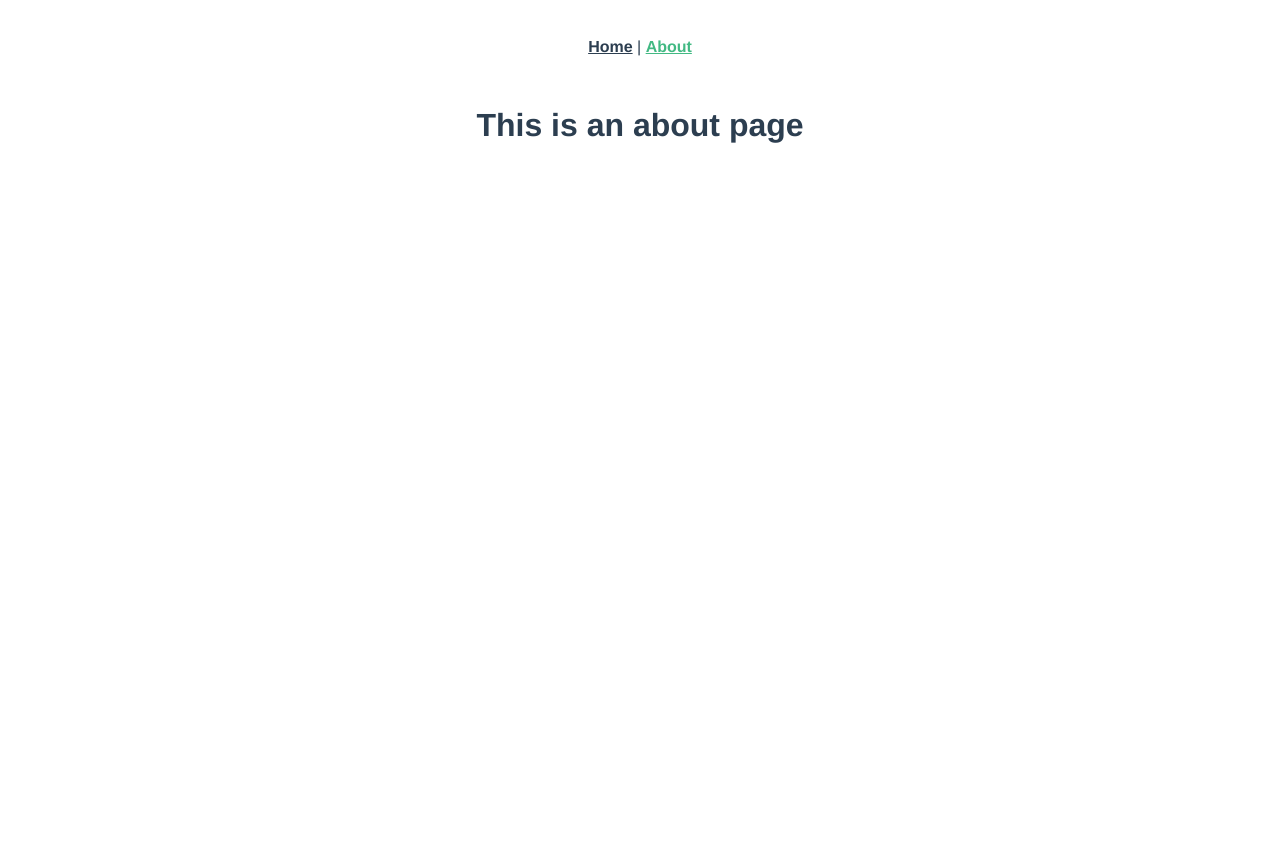
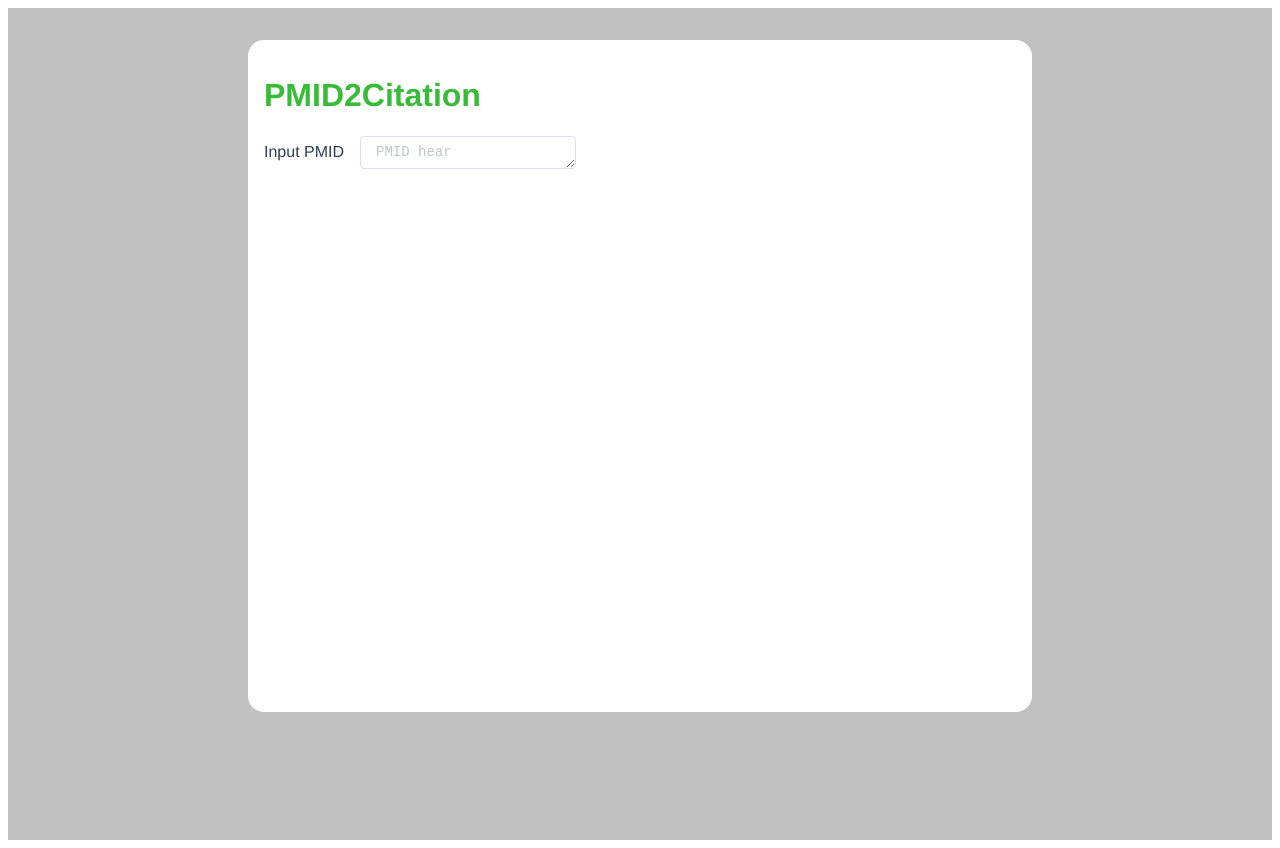
Before and after one commit to ncukondo/vue-pubmed-parser, a Vue app: page /about in a window 1280 px wide. Before the commit the page ends 800 px from the top, so only its background shows below. Built offline with nearby package versions, Linux system fonts and the light colour scheme.

Commit message:
initial commit

```diff
--- a/package.json
+++ b/package.json
@@ -9,6 +9,8 @@
     "test:unit": "vue-cli-service test:unit"
   },
   "dependencies": {
+    "@ncukondo/pubmed-parser": "^0.1.4",
+    "element-ui": "^2.4.5",
     "register-service-worker": "^1.5.2",
     "vue": "^2.5.22",
     "vue-class-component": "^6.0.0",
@@ -28,6 +30,10 @@
     "stylus-loader": "^3.0.2",
     "ts-jest": "^23.0.0",
     "typescript": "^3.0.0",
+    "vue-cli-plugin-element": "^1.0.1",
     "vue-template-compiler": "^2.5.21"
+  },
+  "resolutions": {
+    "terser": "3.14.1"
   }
 }
--- a/public/index.html
+++ b/public/index.html
@@ -1,17 +1,21 @@
 <!DOCTYPE html>
 <html lang="en">
+
 <head>
   <meta charset="utf-8">
   <meta http-equiv="X-UA-Compatible" content="IE=edge">
   <meta name="viewport" content="width=device-width,initial-scale=1.0">
   <link rel="icon" href="<%= BASE_URL %>favicon.ico">
-    <title>vue-pubmed-parser</title>
+  <title>PMID2Citation</title>
 </head>
+
 <body>
   <noscript>
-      <strong>We're sorry but vue-pubmed-parser doesn't work properly without JavaScript enabled. Please enable it to continue.</strong>
+    <strong>We're sorry but PMID2Citation doesn't work properly without JavaScript enabled. Please enable it to
+      continue.</strong>
   </noscript>
   <div id="app"></div>
   <!-- built files will be auto injected -->
 </body>
+
 </html>
--- a/src/App.vue
+++ b/src/App.vue
@@ -1,25 +1,51 @@
 <template>
   <div id="app">
-    <div id="nav">
-      <router-link to="/">Home</router-link> |
-      <router-link to="/about">About</router-link>
+    <div class="container">
+      <h1>PMID2Citation</h1>
+      <home/>
     </div>
-    <router-view/>
   </div>
 </template>
-<style lang="stylus">
-#app
-  font-family 'Avenir', Helvetica, Arial, sans-serif
-  -webkit-font-smoothing antialiased
-  -moz-osx-font-smoothing grayscale
-  text-align center
-  color #2c3e50
 
-#nav
-  padding 30px
-  a
-    font-weight bold
-    color #2c3e50
-    &.router-link-exact-active
-      color #42b983
+<script>
+import HelloWorld from "./components/HelloWorld.vue";
+import Home from "./views/Home";
+
+export default {
+  name: "app",
+  components: {
+    HelloWorld,
+    Home
+  }
+};
+</script>
+<style lang="stylus" scoped>
+#app {
+  font-family: 'Avenir', Helvetica, Arial, sans-serif;
+  -webkit-font-smoothing: antialiased;
+  -moz-osx-font-smoothing: grayscale;
+  color: #2c3e50;
+}
+
+@media (min-width: 60em) {
+  #app {
+    background-color: #c0c0c0;
+    padding-top: 2em;
+    margin: 0;
+    min-height: 100vh;
+  }
+
+  .container {
+    margin-left: 15em;
+    margin-right: 15em;
+    background-color: white;
+    padding: 1em;
+    min-height: 80vh;
+    border-radius: 1em;
+  }
+}
+
+h1 {
+  color: #37bc37;
+}
 </style>
--- a/src/main.ts
+++ b/src/main.ts
@@ -2,6 +2,7 @@ import Vue from 'vue';
 import App from './App.vue';
 import router from './router';
 import './registerServiceWorker';
+import './plugins/element.js'
 
 Vue.config.productionTip = false;
 
--- /dev/null
+++ b/src/plugins/element.js
@@ -0,0 +1,6 @@
+import Vue from 'vue'
+import Element from 'element-ui'
+import 'element-ui/lib/theme-chalk/index.css'
+import locale from 'element-ui/lib/locale/lang/ja'
+
+Vue.use(Element, { locale })
--- a/src/views/About.vue
+++ b/src/views/About.vue
@@ -1,5 +1,5 @@
 <template>
   <div class="about">
-    <h1>This is an about page</h1>
+    <div>It simply make a citation text for PMID.</div>
   </div>
 </template>
--- a/src/views/Home.vue
+++ b/src/views/Home.vue
@@ -1,18 +1,82 @@
 <template>
   <div class="home">
-    <img alt="Vue logo" src="../assets/logo.png">
-    <HelloWorld msg="Welcome to Your Vue.js + TypeScript App"/>
+    <div class="container">
+      <div class="label">Input PMID</div>
+      <div class="inputparent">
+        <el-input
+          placeholder="PMID hear"
+          type="textarea"
+          autosize
+          @input="analyze($event)"
+          v-model="value"
+          clearable
+        ></el-input>
+      </div>
+    </div>
+    <h2 v-if="showing">Short</h2>
+    <p>{{quoteShortText}}</p>
+    <h2 v-if="showing">Long</h2>
+    <p>{{quoteLongText}}</p>
   </div>
 </template>
 
 <script lang="ts">
-import { Component, Vue } from 'vue-property-decorator';
-import HelloWorld from '@/components/HelloWorld.vue'; // @ is an alias to /src
+import { Component, Vue } from "vue-property-decorator";
+import { PubmedParser } from "@ncukondo/pubmed-parser";
+import { Input } from "element-ui";
 
 @Component({
   components: {
-    HelloWorld,
-  },
+    Input
+  }
 })
-export default class Home extends Vue {}
+export default class Home extends Vue {
+  private _parser?: PubmedParser;
+  quoteLongText = "";
+  quoteShortText = "";
+  value = "";
+  showing = false;
+
+  private LONG_FORMAT =
+    '${makeAuthorList()}. ${title}. ${year} ${month};${vol}${ issue ? "("+issue+")" : ""}:${page}${ pmid ? " Cited in PubMed; PMID:"+pmid : ""}.';
+  private SHORT_FORMAT =
+    '${abbrej}. ${year}${month ? " "+ month : ""};${vol}${ issue ? "("+issue+")" : ""}:${page}${ pmid ? " pmid:" + pmid : ""}.';
+
+  async analyze(value: string) {
+    this.showing = false;
+    if (!value) {
+      this.quoteShortText = "";
+      this.quoteLongText = "";
+      return;
+    }
+    this.quoteLongText = `processing.....PMID ${value}`;
+    this.quoteShortText = "";
+    try {
+      const parser = await PubmedParser.fromPmid(value);
+      this.quoteShortText = parser.format(this.SHORT_FORMAT);
+      this.quoteLongText = parser.format(this.LONG_FORMAT);
+      this.showing = true;
+    } catch (e) {
+      this.quoteLongText = `error: ${e}`;
+    }
+  }
+}
 </script>
+<style lang="stylus" scoped>
+.inputparent {
+  max-width: 20em;
+}
+
+h2 {
+  color: #37bc37;
+}
+
+.label {
+  margin-right: 1em;
+}
+
+.container {
+  display: flex;
+  align-items: center;
+}
+</style>
```
Also changed, not shown: firebase.json (added), 1 other file (tests, documents, lock files or other folders). Lines whose indentation alone changed are shown as unchanged.
